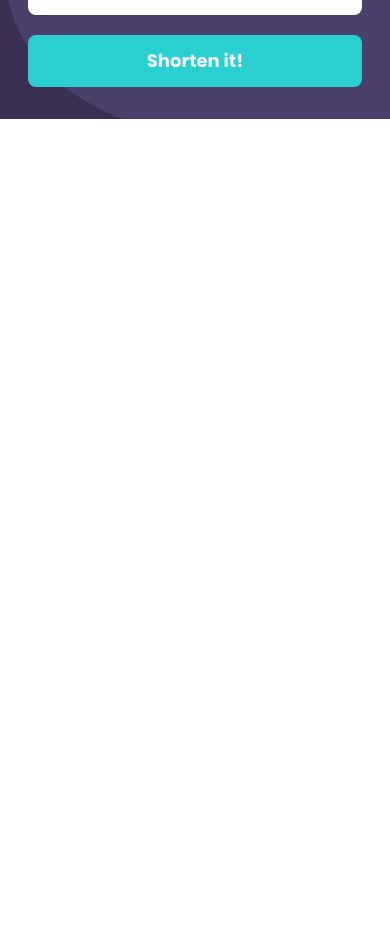
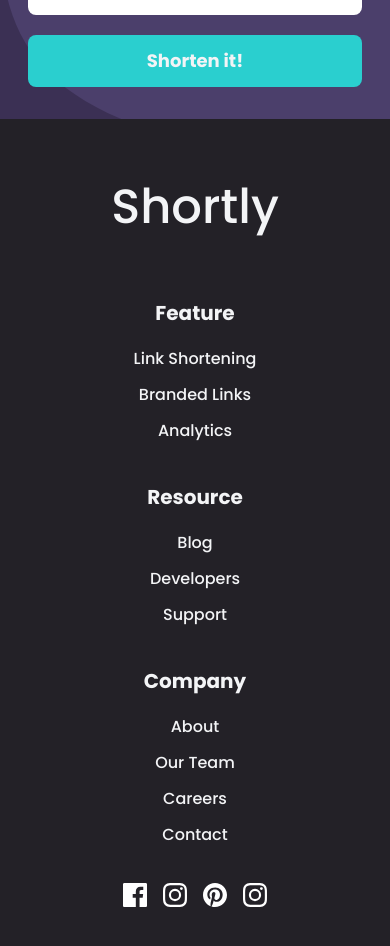
Before and after one commit to peterphan20/frontend-url-shortener, a React (Create React App) app: page / in a window 390 px wide. Shown: the part 766-1712 px from the top of the page. Before the commit the page ends 885 px from the top, so only its background shows below. Built offline with nearby package versions, Linux system fonts and the light colour scheme.

Commit message:
feat: mobile footer added

```diff
--- a/src/App.js
+++ b/src/App.js
@@ -1,5 +1,6 @@
 import React from "react";
 import URLShortener from "./molecules/URLShortener";
+import Footer from "./organisms/Footer";
 import Header from "./organisms/Header";
 import TopHero from "./organisms/TopHero";
 // import bgBoostMobile from "./assets/bg-boost-mobile.svg";
@@ -9,10 +10,11 @@ import TopHero from "./organisms/TopHero";
 
 const App = () => {
 	return (
-		<div className="font-body font-medium w-full h-full min-h-screen">
+		<div className="font-body font-medium w-full h-full">
 			<Header />
 			<TopHero />
 			<URLShortener />
+			<Footer />
 			{/* <img src={bgBoostMobile} /> */}
 			{/* <img src={bgShortenMobile} /> */}
 			{/* <img src={bgBoostDesktop} /> */}
--- /dev/null
+++ b/src/atoms/FooterIcon.js
@@ -0,0 +1,11 @@
+import React from "react";
+
+const FooterIcon = ({ src, label }) => {
+	return (
+		<>
+			<img src={src} className="text-gray-100 text-xl" aria-label={label} />
+		</>
+	);
+};
+
+export default FooterIcon;
--- /dev/null
+++ b/src/atoms/FooterLinkHeaders.js
@@ -0,0 +1,11 @@
+import React from "react";
+
+const FooterLinkHeaders = ({ text }) => {
+	return (
+		<>
+			<h1 className="text-gray-100 text-xl font-bold pt-7 pb-5">{text}</h1>
+		</>
+	);
+};
+
+export default FooterLinkHeaders;
--- /dev/null
+++ b/src/atoms/FooterLinks.js
@@ -0,0 +1,11 @@
+import React from "react";
+
+const FooterLinks = ({ text }) => {
+	return (
+		<>
+			<p className="text-gray-100 text-base pb-3">{text}</p>
+		</>
+	);
+};
+
+export default FooterLinks;
--- /dev/null
+++ b/src/molecules/FooterIconsList.js
@@ -0,0 +1,19 @@
+import React from "react";
+import FooterIcon from "../atoms/FooterIcon";
+import facebookIcon from "../assets/icon-facebook.svg";
+import twitterIcon from "../assets/icon-instagram.svg";
+import pinterestIcon from "../assets/icon-pinterest.svg";
+import instagramIcon from "../assets/icon-instagram.svg";
+
+const FooterIconsList = () => {
+	return (
+		<div className="flex justify-center items-center gap-4 pt-6">
+			<FooterIcon src={facebookIcon} label="facebook icon" />
+			<FooterIcon src={twitterIcon} label="twitter icon" />
+			<FooterIcon src={pinterestIcon} label="pinterest icon" />
+			<FooterIcon src={instagramIcon} label="instagram icon" />
+		</div>
+	);
+};
+
+export default FooterIconsList;
--- /dev/null
+++ b/src/molecules/FooterLinksList.js
@@ -0,0 +1,25 @@
+import React from "react";
+import FooterLinkHeaders from "../atoms/FooterLinkHeaders";
+import FooterLinks from "../atoms/FooterLinks";
+
+const FooterLinksList = () => {
+	return (
+		<>
+			<FooterLinkHeaders text="Feature" />
+			<FooterLinks text="Link Shortening" />
+			<FooterLinks text="Branded Links" />
+			<FooterLinks text="Analytics" />
+			<FooterLinkHeaders text="Resource" />
+			<FooterLinks text="Blog" />
+			<FooterLinks text="Developers" />
+			<FooterLinks text="Support" />
+			<FooterLinkHeaders text="Company" />
+			<FooterLinks text="About" />
+			<FooterLinks text="Our Team" />
+			<FooterLinks text="Careers" />
+			<FooterLinks text="Contact" />
+		</>
+	);
+};
+
+export default FooterLinksList;
--- a/src/organisms/Footer.js
+++ b/src/organisms/Footer.js
@@ -1,11 +1,15 @@
-import React from 'react'
+import React from "react";
+import FooterLinksList from "../molecules/FooterLinksList";
+import FooterIconsList from "../molecules/FooterIconsList";
 
 const Footer = () => {
-  return (
-    <div>
+	return (
+		<div className="flex flex-col justify-center items-center bg-footer py-16 w-full h-full h-min-screen">
+			<h1 className="text-5xl text-gray-100 pb-10">Shortly</h1>
+			<FooterLinksList />
+			<FooterIconsList />
+		</div>
+	);
+};
 
-    </div>
-  )
-}
-
-export default Footer
+export default Footer;
--- a/src/organisms/TopHero.js
+++ b/src/organisms/TopHero.js
@@ -4,7 +4,7 @@ import illustration from "../assets/illustration-working.svg";
 const TopHero = () => {
 	return (
 		<div className="text-center pt-28 pb-5 px-3">
-			<img src={illustration} alt="person sitting at a desk" />
+			<img src={illustration} aria-label="person sitting at a desk" />
 			<div className="py-10 px-3">
 				<h1 className="text-3xl font-bold pb-4">More than just shorter links</h1>
 				<p className="text-lg text-gray-400 pb-5">
--- a/tailwind.config.js
+++ b/tailwind.config.js
@@ -12,6 +12,7 @@ module.exports = {
 			backgroundColor: {
 				cyan: "hsl(180, 66%, 49%)",
 				violet: "hsl(257, 27%, 26%)",
+				footer: "hsl(260, 8%, 14%)",
 			},
 			fontFamily: {
 				body: ["Poppins", "sans-serif"],
```
Also changed, not shown: src/organisms/BrandDescription.js (added).
